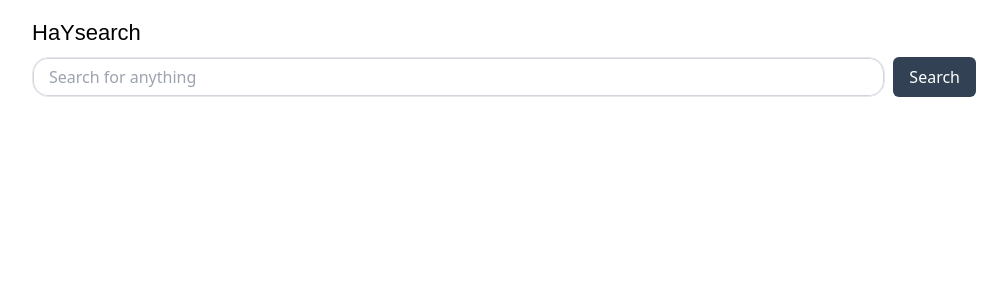
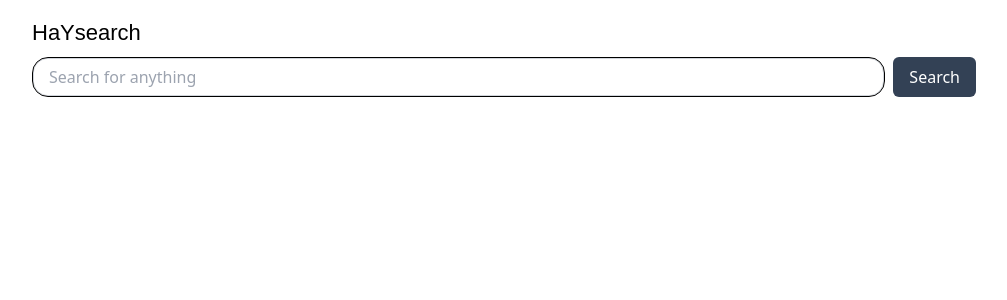
Before and after one commit to hayzedd2/HaySearchengine, a React (Create React App) app: page / in a window 1280 px wide. Shown: the top 300 px of the page, without its empty margins (136-1143 px from the left). Built offline with nearby package versions, Linux system fonts and the light colour scheme.

Commit message:
first push

```diff
--- a/src/styles/tailwind.css
+++ b/src/styles/tailwind.css
@@ -7,6 +7,9 @@
     padding: 0;
     margin: 0;
     box-sizing: border-box;
+}
+.block{
+    border: 2px solid black;
 }
 .logo{
     font-family: 'jost',sans-serif;
--- a/tailwind.config.js
+++ b/tailwind.config.js
@@ -4,6 +4,12 @@ module.exports = {
     "./src/**/*.{js,jsx,ts,tsx}",
   ],
   theme: {
+    screens: {
+      sm: '640px',
+      md: '768px',
+      lg: '1024px',
+      xl: '1280px',
+    },
     extend: {},
   },
   plugins: [],
```
